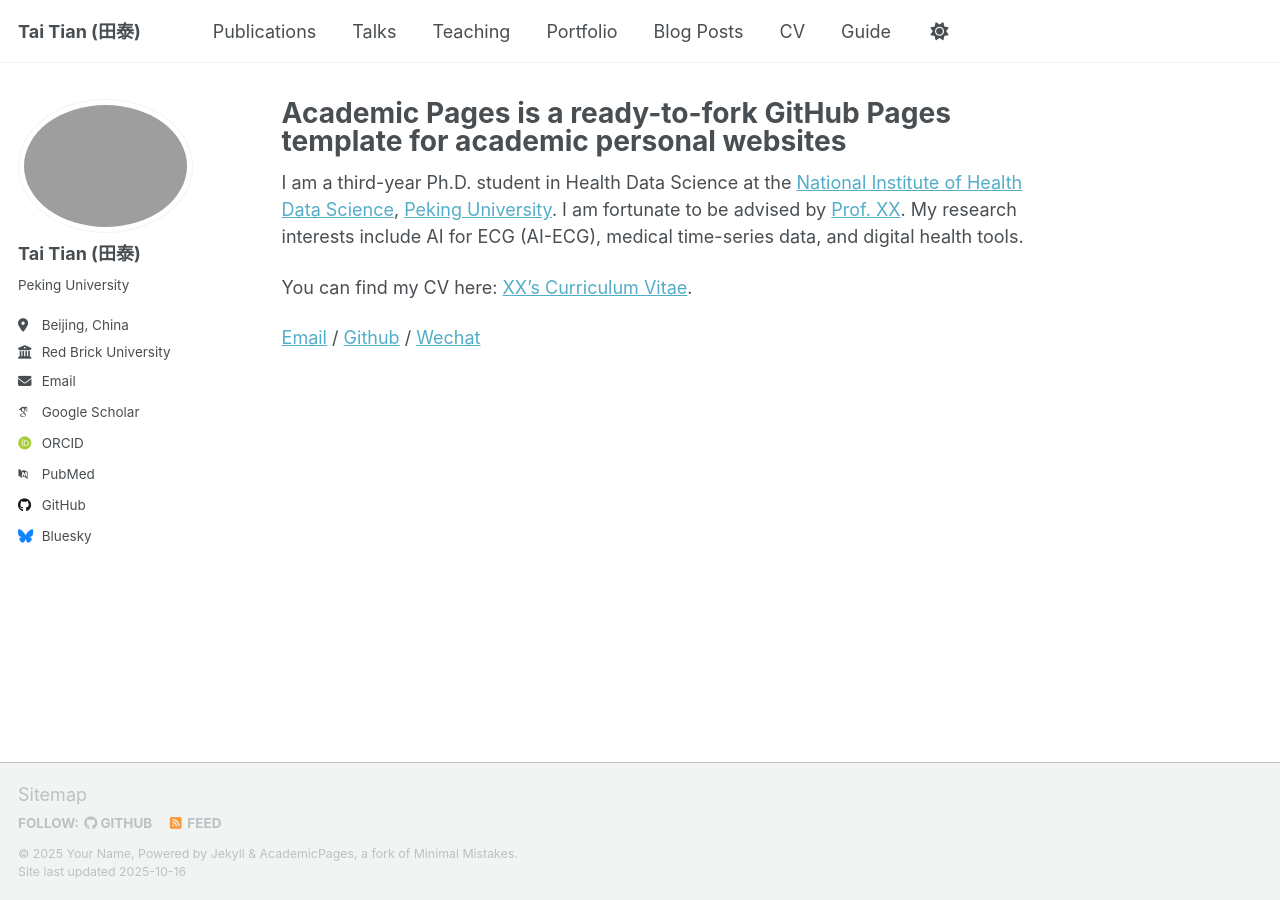
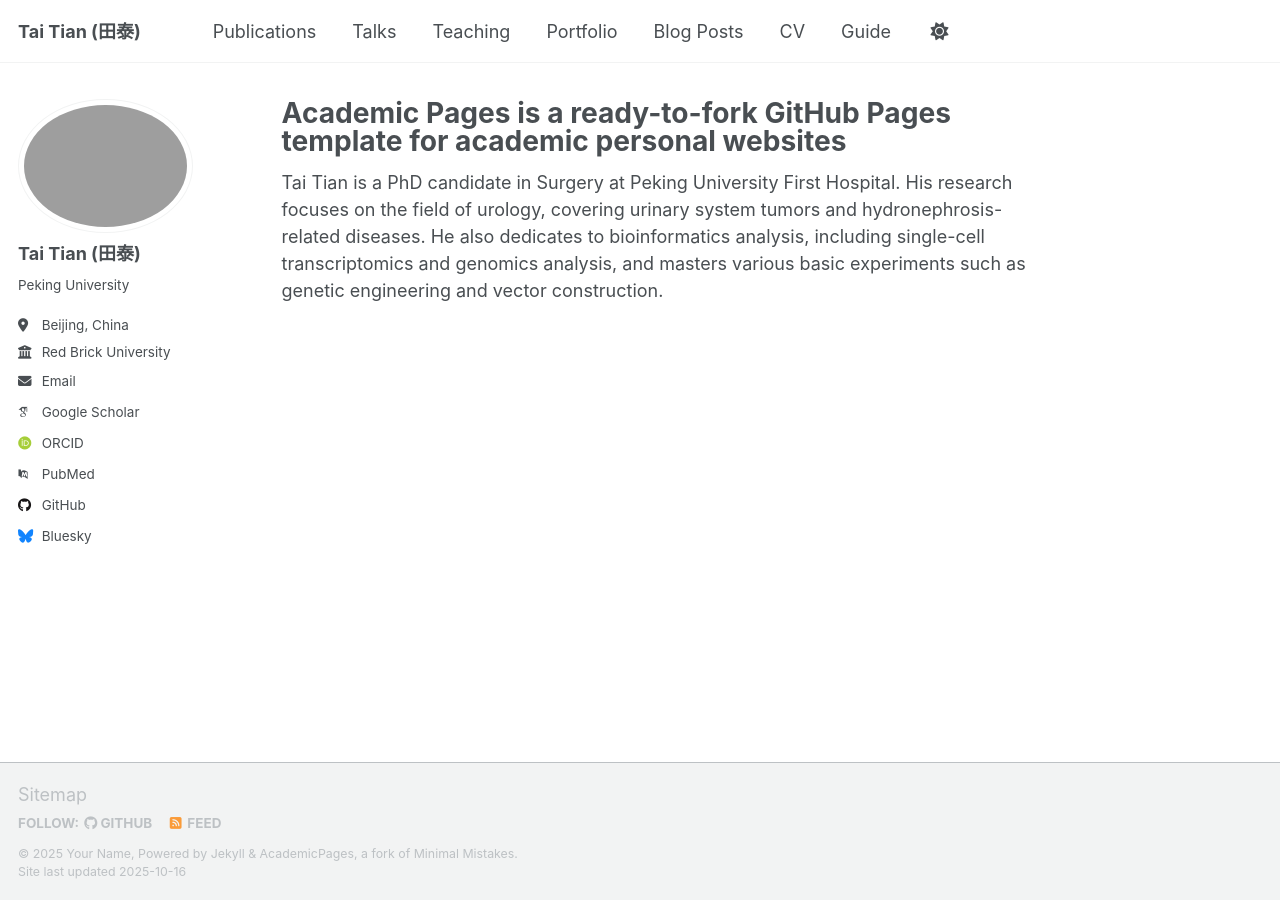
Before and after one commit to Tiger-TT/Tiger-TT.github.io, a Jekyll site: the page built from _pages/about.md, in a window 1280 px wide. Built offline with Jekyll 4.4.1, drawn with Linux system fonts in a browser that asks for light colours; some web fonts are replaced; a script that is not in the unit is left out.

Commit message:
Update about.md

```diff
--- a/_pages/about.md
+++ b/_pages/about.md
@@ -7,8 +7,4 @@ redirect_from:
   - /about.html
 ---
 
-I am a third-year Ph.D. student in Health Data Science at the [National Institute of Health Data Science](https://www.nihds.pku.edu.cn/), [Peking University](https://www.pku.edu.cn/). I am fortunate to be advised by [Prof. XX](). My research interests include AI for ECG (AI-ECG), medical time-series data, and digital health tools.
-
-You can find my CV here: [XX's Curriculum Vitae](../assets/Curriculum_Vitae.pdf).
-
-[Email](mailto:xxx@stu.pku.edu.cn) / [Github](https://github.com/xxx) / [Wechat](../images/wechat.jpg)
+Tai Tian is a PhD candidate in Surgery at Peking University First Hospital. His research focuses on the field of urology, covering urinary system tumors and hydronephrosis-related diseases. He also dedicates to bioinformatics analysis, including single-cell transcriptomics and genomics analysis, and masters various basic experiments such as genetic engineering and vector construction.
```
